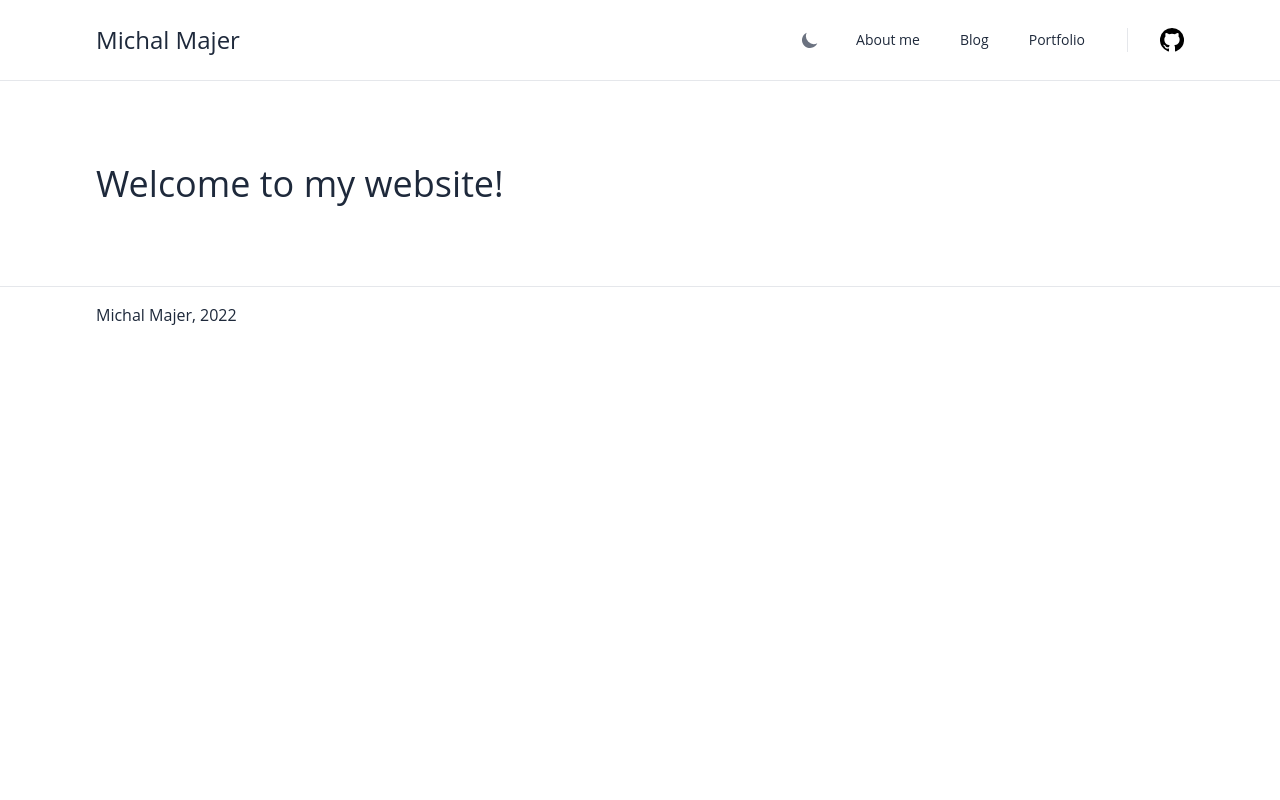
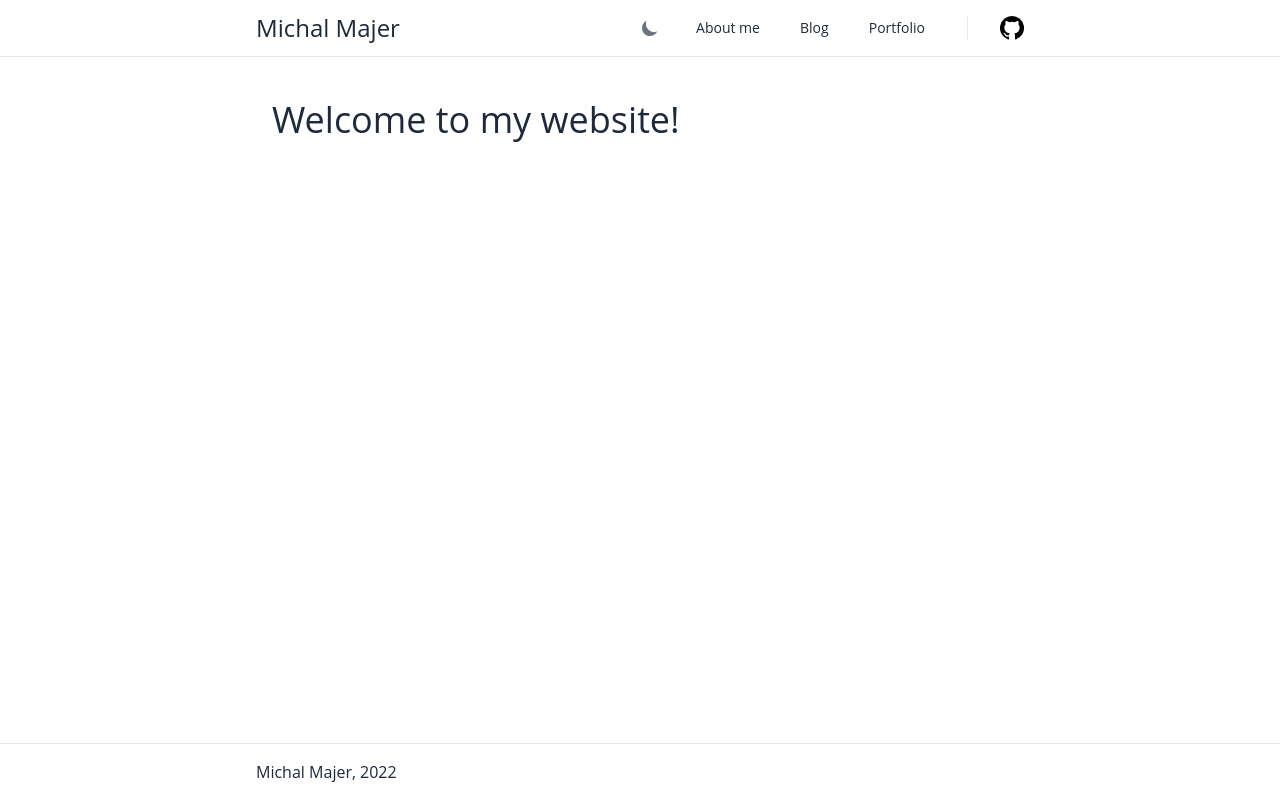
Before and after one commit to Sekky61/personal_website, a Next.js app in the folder web/: page / in a window 1280 px wide. Built offline with nearby package versions, Linux system fonts and the light colour scheme.

Commit message:
layout changes

```diff
--- a/web/common/components/Footer.tsx
+++ b/web/common/components/Footer.tsx
@@ -1,12 +1,10 @@
-import { NextPage } from "next/types"
-
 // todo mobile sizes
-const Footer: NextPage = () => {
+const Footer = () => {
     const year = new Date().getFullYear();
 
     return (
-        <div className="border-t mt-20 py-4">
-            <div className="container">
+        <div className="border-t mt-10 py-4 px-4">
+            <div className="small-container">
                 Michal Majer, {year}
             </div>
         </div>
--- a/web/common/components/Header.tsx
+++ b/web/common/components/Header.tsx
@@ -1,5 +1,4 @@
 import Link from "next/link";
-import { NextPage } from "next/types";
 
 import useDarkMode from "../hooks/useDarkMode";
 import ActiveLink from "./ActiveLink";
@@ -18,14 +17,14 @@ const ThemeSwitch = () => {
 }
 
 // todo mobile sizes
-const Header: NextPage = () => {
+const Header = () => {
     return (
-        <div className="sticky top-0 w-full border-b divide-slate-500 dark:text-white bg-white dark:bg-dark">
-            <div className="container mx-auto py-3">
+        <div className="sticky top-0 w-full px-4 border-b divide-slate-500 dark:text-white bg-white dark:bg-dark">
+            <div className="small-container mx-auto py-3">
                 <div className="flex gap-3 items-center">
                     <Link href="/">
-                        <h2 className="whitespace-nowrap hidden sm:block">Michal Majer</h2>
-                        <h2 className="whitespace-nowrap sm:hidden">Majer</h2>
+                        <span className="whitespace-nowrap hidden sm:block text-2xl">Michal Majer</span>
+                        <span className="whitespace-nowrap sm:hidden text-2xl">Majer</span>
                     </Link>
                     <div className="flex items-center ml-auto text-sm leading-7 overflow-x-auto">
                         <ThemeSwitch></ThemeSwitch>
--- a/web/common/components/Layout.tsx
+++ b/web/common/components/Layout.tsx
@@ -1,17 +1,14 @@
-import Link from "next/link"
-import { NextPage } from "next/types"
 import Footer from "./Footer"
 import Header from "./Header"
 
-
 export default function Layout({ children }: any) {
     return (
-        <>
+        <div className="min-h-screen grid grid-rows-layout">
             <Header></Header>
-            <div className="container mt-20">
+            <div className="small-container mt-10 px-4">
                 <main>{children}</main>
             </div>
             <Footer></Footer>
-        </>
+        </div>
     )
 }
--- a/web/styles/globals.css
+++ b/web/styles/globals.css
@@ -35,6 +35,10 @@ body {
 
   .footnotes h2 {
     @apply bg-red-500
+  }
+
+  .small-container {
+    @apply w-full md:w-[768px] mx-auto
   }
 }
 
--- a/web/tailwind.config.js
+++ b/web/tailwind.config.js
@@ -35,6 +35,9 @@ module.exports = {
           50: 'hsl(var(--hue-sat-primary) 95% / <alpha-value>)',
         },
         "dark": "#121212",
+      },
+      gridTemplateRows: {
+        'layout': 'auto 1fr auto',
       }
     },
   },
```
